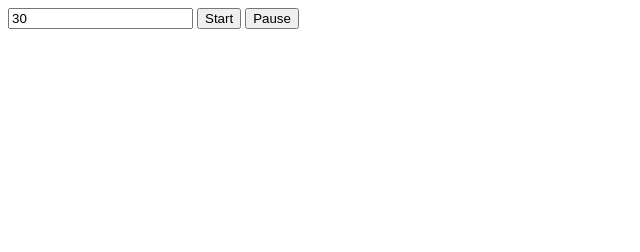
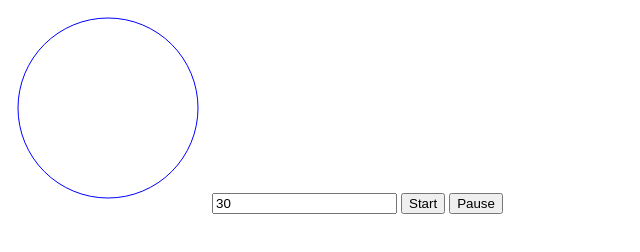
Before and after one commit to jamesbowd/Timer, a plain HTML site: page index.html in a window 1280 px wide. Shown: the whole page, without its empty margins (0-640 px from the left). Drawn offline with Linux system fonts and the light colour scheme.

Commit message:
svg circle init

```diff
--- a/index.html
+++ b/index.html
@@ -8,6 +8,19 @@
     <script defer src="app.js"></script>
   </head>
   <body>
+    <svg height="200" width="200">
+      <circle
+        r="90"
+        cx="100"
+        cy="100"
+        fill="transparent"
+        stroke="blue"
+        storke-width="10"
+        trasform="rotate(-90 100 100)"
+        stroke-dasharray="565"
+        stroke-dashoffset="0"
+      />
+    </svg>
     <input id="duration" value="30" />
     <button id="start">Start</button>
     <button id="pause">Pause</button>
```
